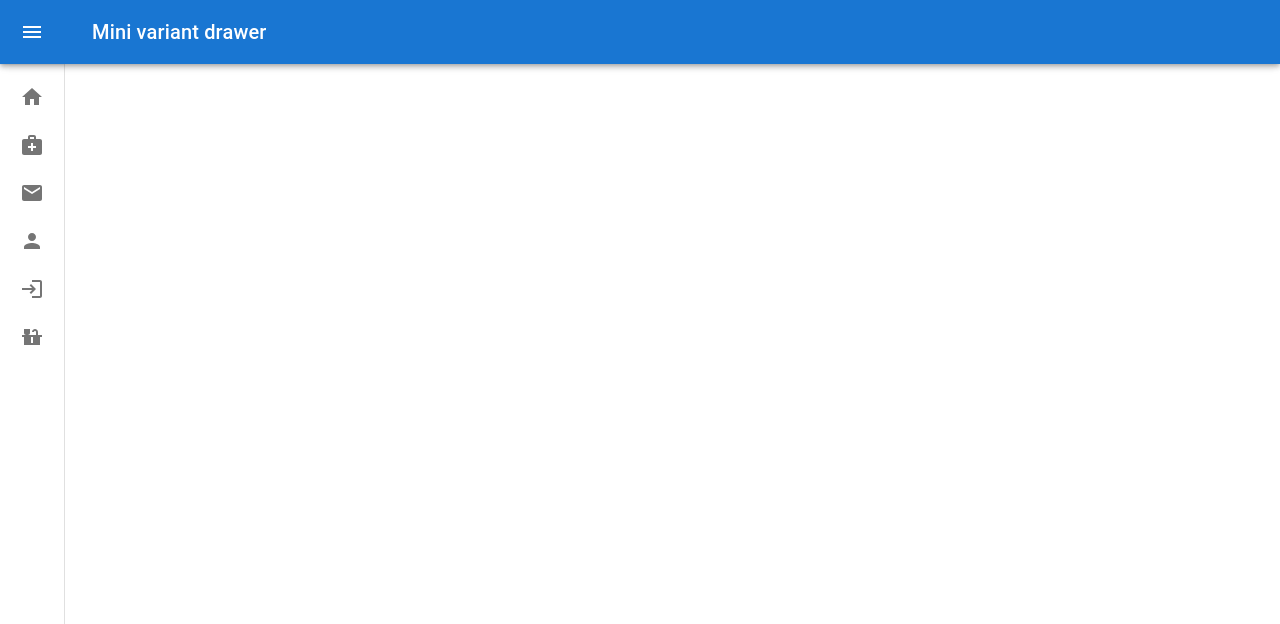
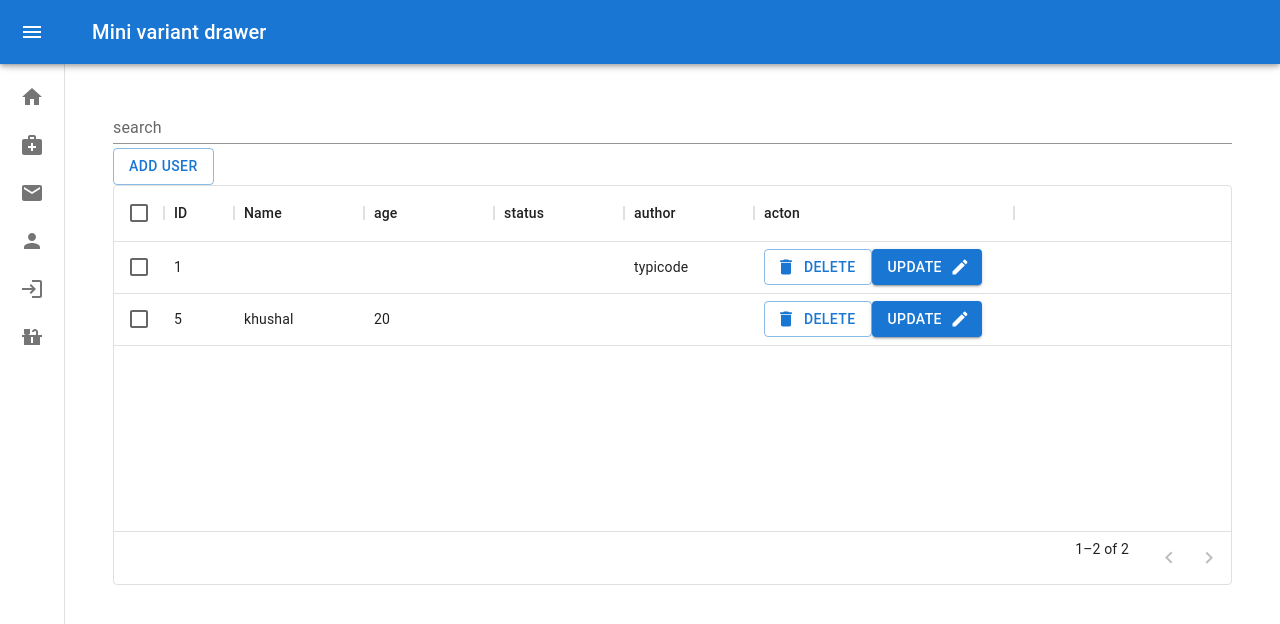
Before and after one commit to Khushaldobariya/addminpanal, a React (Create React App) app: page /Dialog in a window 1280 px wide. Shown: the top 624 px of the page. Built offline with nearby package versions, Linux system fonts and the light colour scheme; data requests are answered from the project's data file.

Commit message:
medicine

```diff
--- /dev/null
+++ b/db.json
@@ -0,0 +1,24 @@
+{
+  "posts": [
+    {
+      "id": 1,
+      "title": "json-server",
+      "author": "typicode"
+    },
+    {
+      "id": 5,
+      "name": "khushal",
+      "age": 20
+    }
+  ],
+  "comments": [
+    {
+      "id": 1,
+      "body": "some comment",
+      "postId": 1
+    }
+  ],
+  "profile": {
+    "name": "typicode"
+  }
+}
--- a/josn sever/db.json
+++ /dev/null
@@ -1,40 +0,0 @@
-{
-  "medicine": [
-    {
-      "id": 1,
-      "title": "json-server",
-      "author": "typicode",
-      "status":"true"
-    },
-    {
-      "id": 2,
-      "name": "khushal",
-      "age": 20,
-      "status":"true"
-    },
-    {
-      "id": 3,
-      "title": "json-server",
-      "author": "typicode",
-      "status":"false"
-    },
-    {
-      "id": 4,
-      "title": "json-server",
-      "author": "typicode",
-      "status":"true"
-    }
-  ],
-  "comments": [
-    {
-      "id": 1,
-      "body": "some comment",
-      "postId": 1,
-      "status":"false"
-    }
-  ],
-  "profile": {
-    "name": "typicode",
-    "status":"true"
-  }
-}
--- a/src/Container/Dialog.js
+++ b/src/Container/Dialog.js
@@ -12,15 +12,18 @@ import { Form, Formik, useFormik } from "formik";
 import { DataGrid } from "@mui/x-data-grid";
 import DeleteIcon from "@mui/icons-material/Delete";
 import EditIcon from "@mui/icons-material/Edit";
+import { medicine } from "./Redux/Action/medicine.action";
+import { useDispatch, useSelector } from "react-redux";
 
-import { medicine } from "./Redux/Action/medicine.action";
-import { useDispatch } from "react-redux";
-
-function Medicine(props) {
+export default function Medicine(props) {
   const [open, setOpen] = React.useState(false);
   const [data, setData] = useState([]);
   const [Update, setUpdate] = useState();
   const [filterdata, setfilterdata] = useState([]);
+
+  const medicines = useSelector((state) => state.medicine);
+
+  console.log(medicines);
 
   const handleDelete = (id) => {
     let localData = JSON.parse(localStorage.getItem("User"));
@@ -102,8 +105,10 @@ function Medicine(props) {
   const columns1 = [
     { field: "id", headerName: "ID", width: 70 },
     { field: "name", headerName: "Name", width: 130 },
-    { field: "designation", headerName: " designation", width: 130 },
-    { field: "salary", headerName: "salary", width: 130 },
+    { field: "age", headerName: "age", width: 130 },
+    { field: "status", headerName: " status", width: 130 },
+    { field: "author", headerName: " author", width: 130 },
+
     {
       field: "action",
       headerName: "acton",
@@ -136,10 +141,11 @@ function Medicine(props) {
       setData(localData);
     }
   };
+
   const dispatch = useDispatch();
   useEffect(() => {
-    loadData();
-    dispatch(medicine)
+    dispatch(medicine());
+    // loadData();
   }, []);
 
   const handleEdit = (data) => {
@@ -165,6 +171,10 @@ function Medicine(props) {
   const filterfinal = filterdata.length > 0 ? filterdata : data;
 
   return (
+    <>
+      {medicines.isLoading ? (
+        <p>loading...</p>
+      ) : (
         <Box>
           <Container>
             <TextField
@@ -181,7 +191,7 @@ function Medicine(props) {
               </Button>
               <div style={{ height: 400, width: "100%" }}>
                 <DataGrid
-              rows={filterfinal}
+                  rows={medicines.medicine}
                   columns={columns1}
                   pageSize={5}
                   rowsPerPageOptions={[5]}
@@ -245,7 +255,7 @@ function Medicine(props) {
             </div>
           </Container>
         </Box>
+      )}
+    </>
   );
 }
-
-export default Dialog;
--- a/src/Container/Redux/Action/medicine.action.js
+++ b/src/Container/Redux/Action/medicine.action.js
@@ -2,8 +2,11 @@ import { BASE_URL } from "../../../baseurl";
 import * as actionTypes from "../ActionType";
 
 export const medicine = () => (dispatch) => {
+
   try {
-    fetch(BASE_URL + "medicine")
+    dispatch(lodingMedicine())
+    setTimeout(function(){
+     return  fetch(BASE_URL + "posts")
       .then(
         (response) => {
           if (response.ok) {
@@ -22,10 +25,16 @@ export const medicine = () => (dispatch) => {
         }
       )
       .then((response) => response.json())
-      .then((medicine) =>
-        dispatch({ type: actionTypes.GET_MEDICINE, payload: medicine })
+      .then(medicines =>
+        dispatch({ type: actionTypes.GET_MEDICINE, payload: medicines })
       );
+    },2000)
+
   } catch (error) {
     console.log(error);
   }
 };
+
+export const lodingMedicine = () => (dispatch) => {
+  dispatch({ type: actionTypes.LODAING_MEDICINE})
+}
--- a/src/Container/Redux/ActionType.js
+++ b/src/Container/Redux/ActionType.js
@@ -2,3 +2,4 @@ export const INCREMENT_COUNTER = "INCREMENT_COUNTER"
 export const DECREMENT_COUNTER = "DECREMENT_COUNTER"
 
 export const GET_MEDICINE ="GET_MEDICINE"
+export const LODAING_MEDICINE ="LODAING_MEDICINE"
--- a/src/Container/Redux/Reducer/`medicine.reducer.js
+++ b/src/Container/Redux/Reducer/medicine.reducer.js
@@ -6,8 +6,16 @@ const initialState = {
   error: " ",
 };
 
-export const medicine = (state = initialState, action) => {
+export const medicineReducer = (state = initialState, action) => {
+  console.log(action.type, action.payload);
   switch (action.type) {
+    case actionTypes.LODAING_MEDICINE:
+      return {
+        ...state,
+        isLoading: true,
+        error: "",
+      };
+
     case actionTypes.GET_MEDICINE:
       return {
         ...state,
--- a/src/Container/Redux/index.js
+++ b/src/Container/Redux/index.js
@@ -1,6 +1,8 @@
 import { combineReducers } from "redux";
 import { CounterReducer } from "./Reducer/Counter.Reducer";
+import { medicineReducer } from "./Reducer/medicine.reducer";
 
 export const rootReducer = combineReducers({
   Counter : CounterReducer,
+  medicine : medicineReducer
 });
--- a/src/Container/medicine.js
+++ b/src/Container/medicine.js
@@ -12,8 +12,8 @@ function medicine(props) {
 
                  <h1>Medicine</h1>
             </center>
+            <Dialog />
             </Container>
-            <Dialog />
         </Box>
     );
 }
--- a/src/baseurl.js
+++ b/src/baseurl.js
@@ -1 +1 @@
-export const  BASE_URL =  "  http://localhost:3004/"
+export const  BASE_URL =  "  http://localhost:3005/"
```
Also changed, not shown: json-server/db.json (added, +35 -0 lines). Lines whose indentation alone changed are shown as unchanged.
